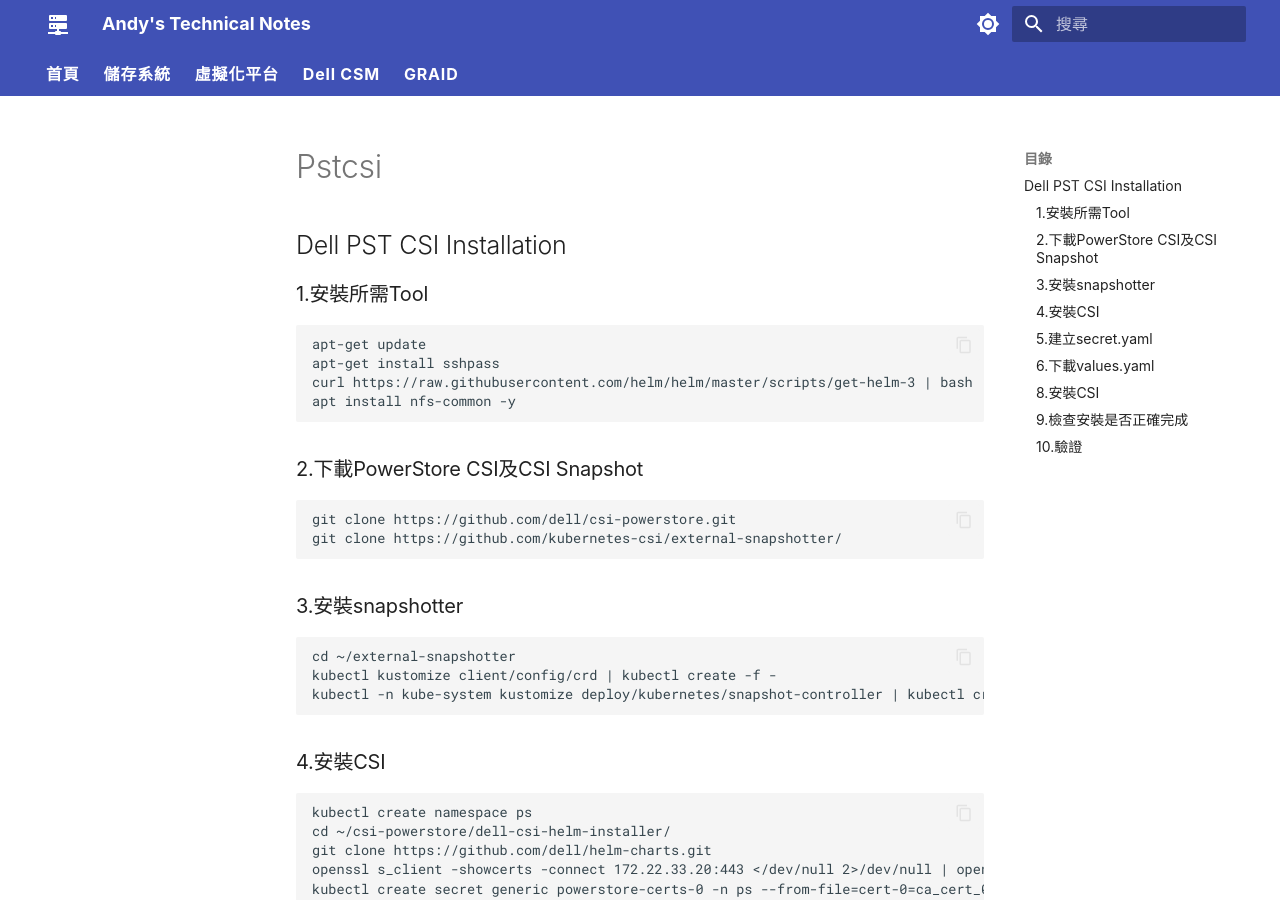
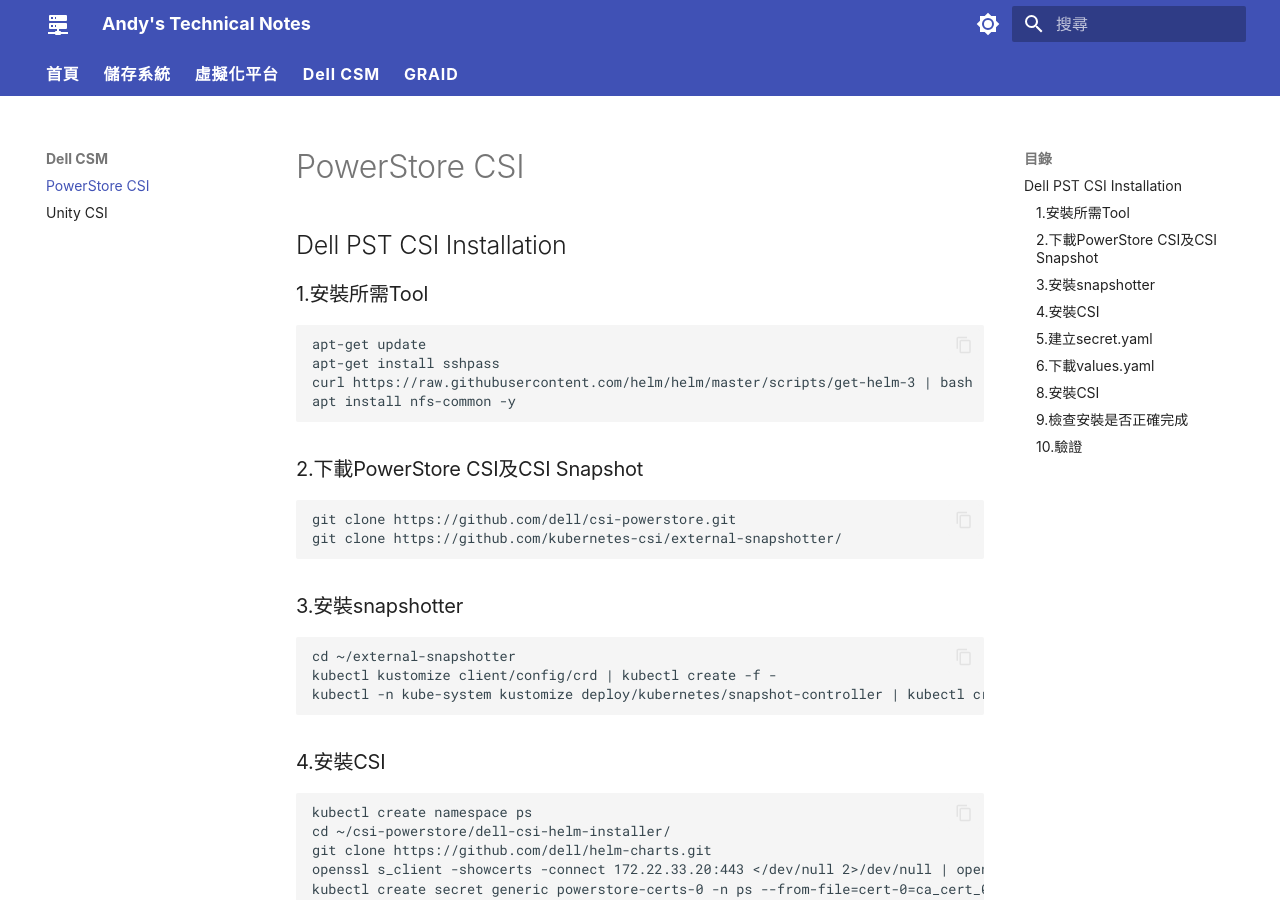
Before and after one commit to Andy0583/Metaage, an MkDocs documentation site: the page built from docs/csm/pstcsi.md, in a window 1280 px wide and 900 px high. Built offline with MkDocs 1.6.1 and Material for MkDocs 9.7.7, drawn with Linux system fonts in a browser that asks for light colours; part of the change alters nothing that is shown.

```diff
--- a/mkdocs.yml
+++ b/mkdocs.yml
@@ -42,8 +42,6 @@ nav:
     - VMWare: vmware.md
     - PVE: pve.md
   - Dell CSM:
-    - PowerStore CSI: CSM/pstcsi.md
-    - Unity CSI: CSM/unitycsi.md
-  - GRAID:
-    - SupremeRAID AE: ae.md
-    - SupremeRAID SR: sr.md
+    - PowerStore CSI: csm/pstcsi.md
+    - Unity CSI: csm/unitycsi.md
+  - GRAID: graid/graid.md
```
